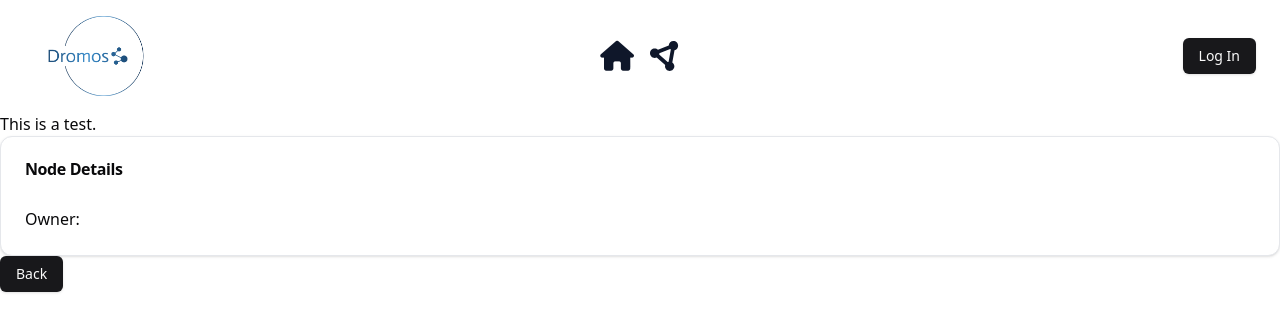
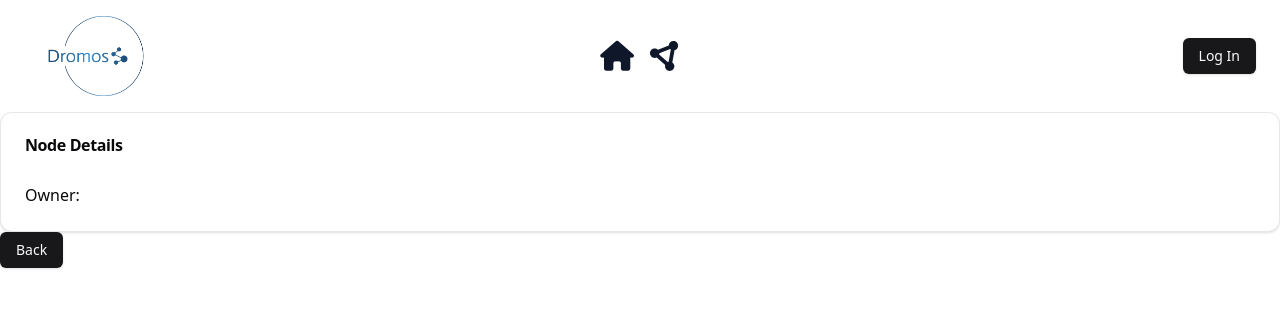
Before and after one commit to laskinner/dromos, a React (Vite) app: page /node-view in a window 1280 px wide. Shown: the top 332 px of the page. Built offline with nearby package versions, Linux system fonts and the light colour scheme.

Commit message:
Fixed the wrong route used NodeQuickView to send user to NodeFullView

```diff
--- a/src/components/NodeFullView.tsx
+++ b/src/components/NodeFullView.tsx
@@ -51,7 +51,6 @@ export const NodeFullView: React.FC = () => {
 
   return (
     <div>
-      <h1>This is a test.</h1>
       <Card>
         <CardHeader>
           <CardTitle>{nodeDetails?.title || "Node Details"}</CardTitle>
--- a/src/components/NodeQuickView.tsx
+++ b/src/components/NodeQuickView.tsx
@@ -64,9 +64,7 @@ const NodeQuickView: React.FC = () => {
             <p>To view comments, go to node full view.</p>
           </div>
           <DrawerFooter>
-            <Button onClick={() => navigate("/node-full-view")}>
-              View Node
-            </Button>
+            <Button onClick={() => navigate("/node-view")}>View Node</Button>
             <DrawerClose asChild>
               <Button variant="outline" onClick={closeDrawer}>
                 Close
```
